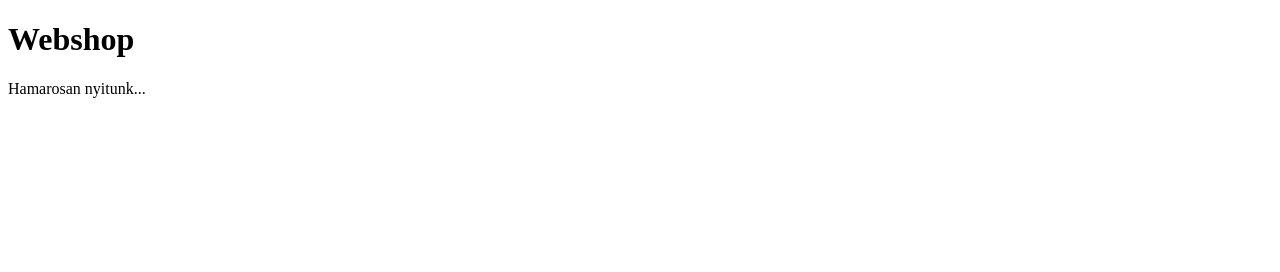
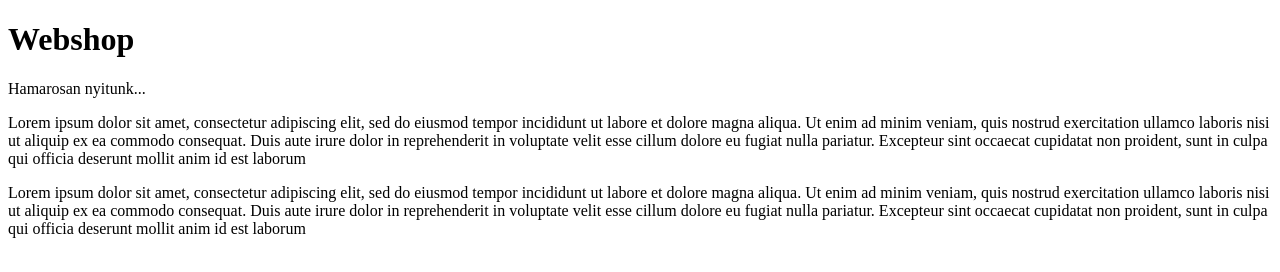
Before and after one commit to szelesrolandgit/bolt, a plain HTML site: page index.html in a window 1280 px wide. Drawn offline with Linux system fonts and the light colour scheme.

Commit message:
Update index.html

```diff
--- a/index.html
+++ b/index.html
@@ -7,6 +7,7 @@
 
 <h1>Webshop</h1>
 <p>Hamarosan nyitunk...</p>
+<p>Lorem ipsum dolor sit amet, consectetur adipiscing elit, sed do eiusmod tempor incididunt ut labore et dolore magna aliqua. Ut enim ad minim veniam, quis nostrud exercitation ullamco laboris nisi ut aliquip ex ea commodo consequat. Duis aute irure dolor in reprehenderit in voluptate velit esse cillum dolore eu fugiat nulla pariatur. Excepteur sint occaecat cupidatat non proident, sunt in culpa qui officia deserunt mollit anim id est laborum</p><p>Lorem ipsum dolor sit amet, consectetur adipiscing elit, sed do eiusmod tempor incididunt ut labore et dolore magna aliqua. Ut enim ad minim veniam, quis nostrud exercitation ullamco laboris nisi ut aliquip ex ea commodo consequat. Duis aute irure dolor in reprehenderit in voluptate velit esse cillum dolore eu fugiat nulla pariatur. Excepteur sint occaecat cupidatat non proident, sunt in culpa qui officia deserunt mollit anim id est laborum</p>
 
 </body>
 </html>
```
